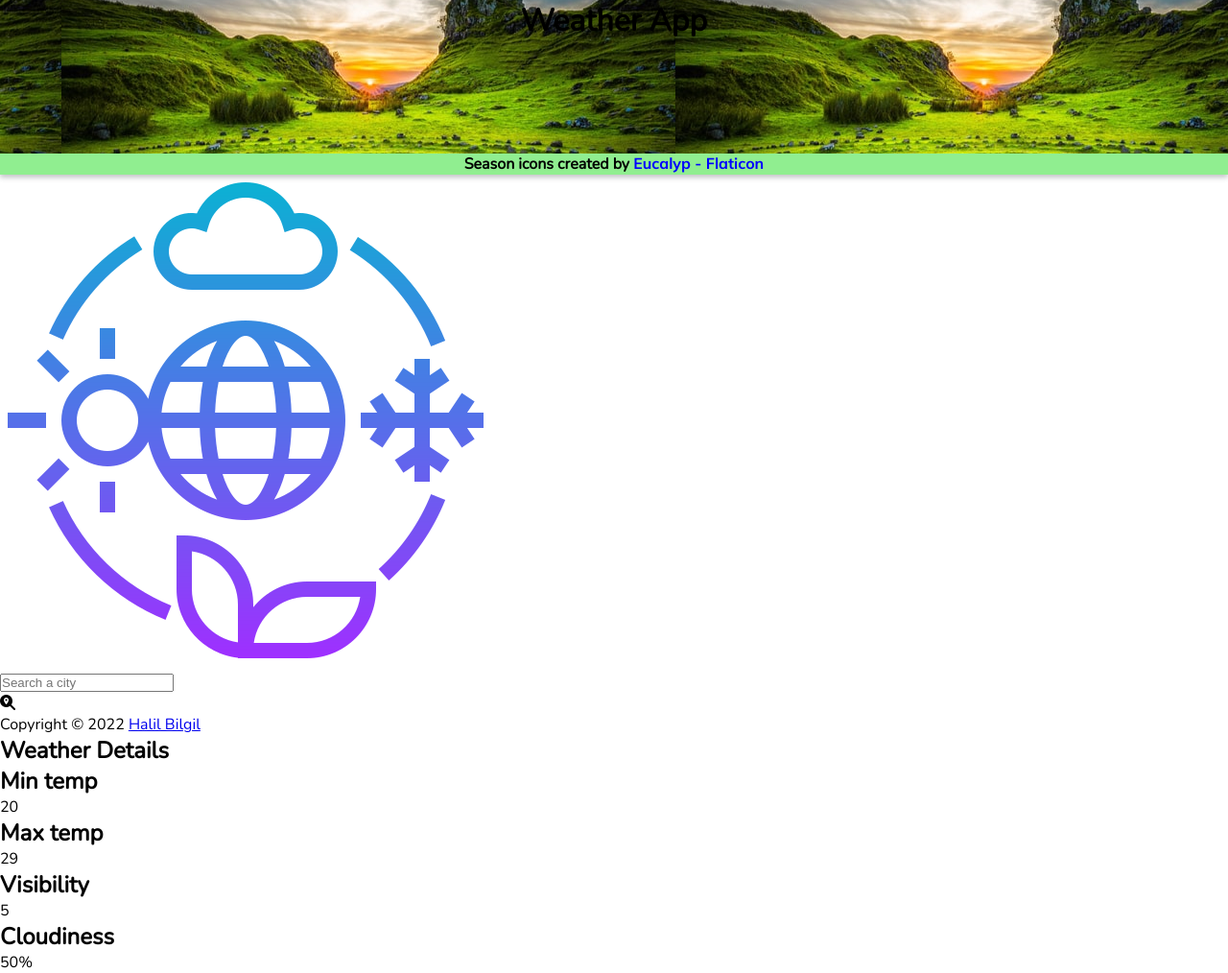
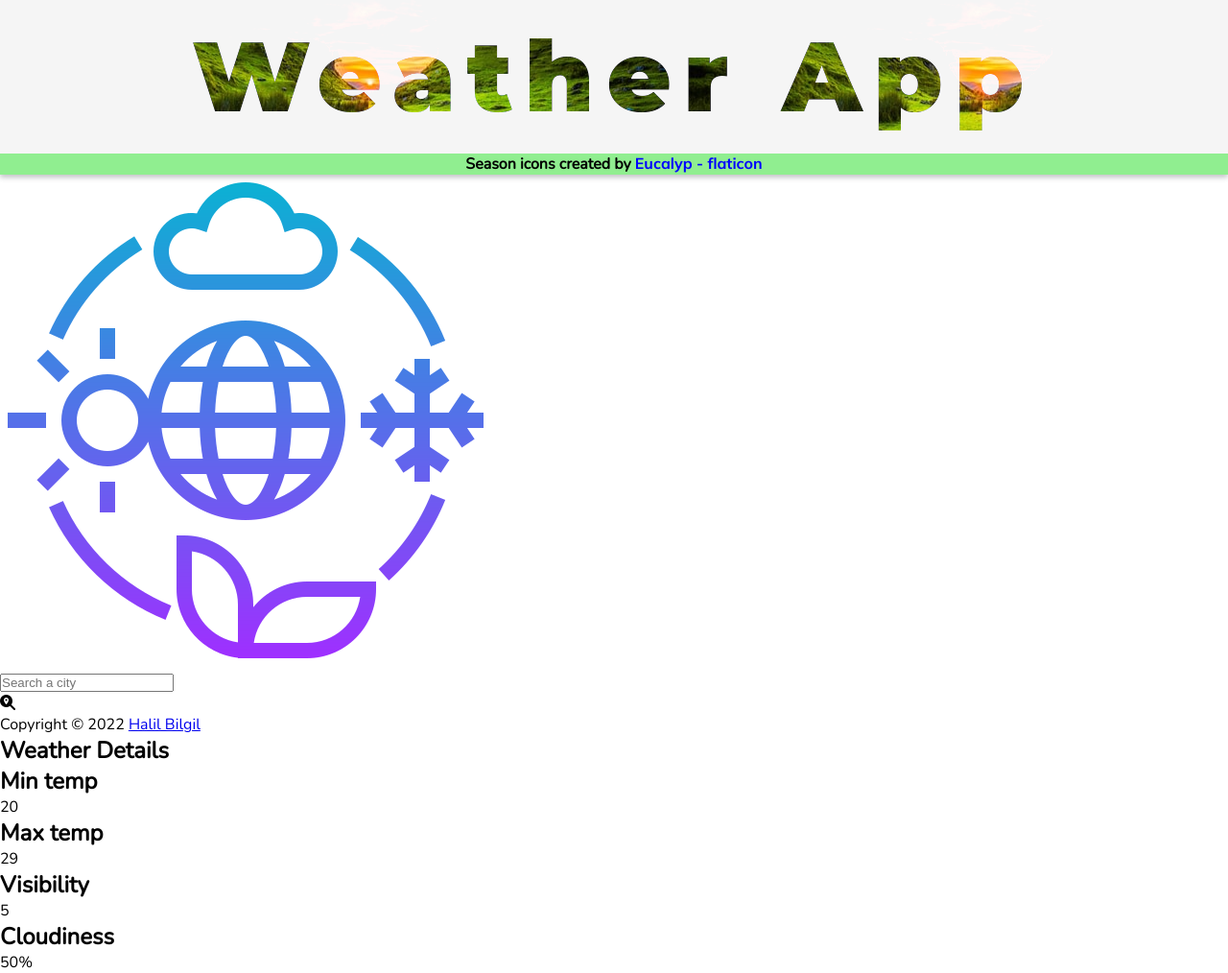
Before and after one commit to hbilgil/weather-app, a website built with webpack: page dist/index.html in a window 1280 px wide. Shown: the whole page at 96% size. Built offline with nearby package versions, Linux system fonts and the light colour scheme.

Commit message:
Edit index.html for header elements

```diff
--- a/dist/index.html
+++ b/dist/index.html
@@ -12,12 +12,12 @@
 
     <header class="header">
         <div class="app-header">
-            <h1 class="header-caption"><span>Weather</span> App</h1>
+            <h1 class="header-title"><span>Weather</span> App</h1>
         </div>
 
         <div class="logo-copyright">
             <p>Season icons created by
-                <a href="https://www.flaticon.com/free-icons/season" target="_blank"> Eucalyp - Flaticon</a>
+                <a href="https://www.flaticon.com/free-icons/season" target="_blank"> Eucalyp - flaticon</a>
             </p>
         </div>
     </header>
```
